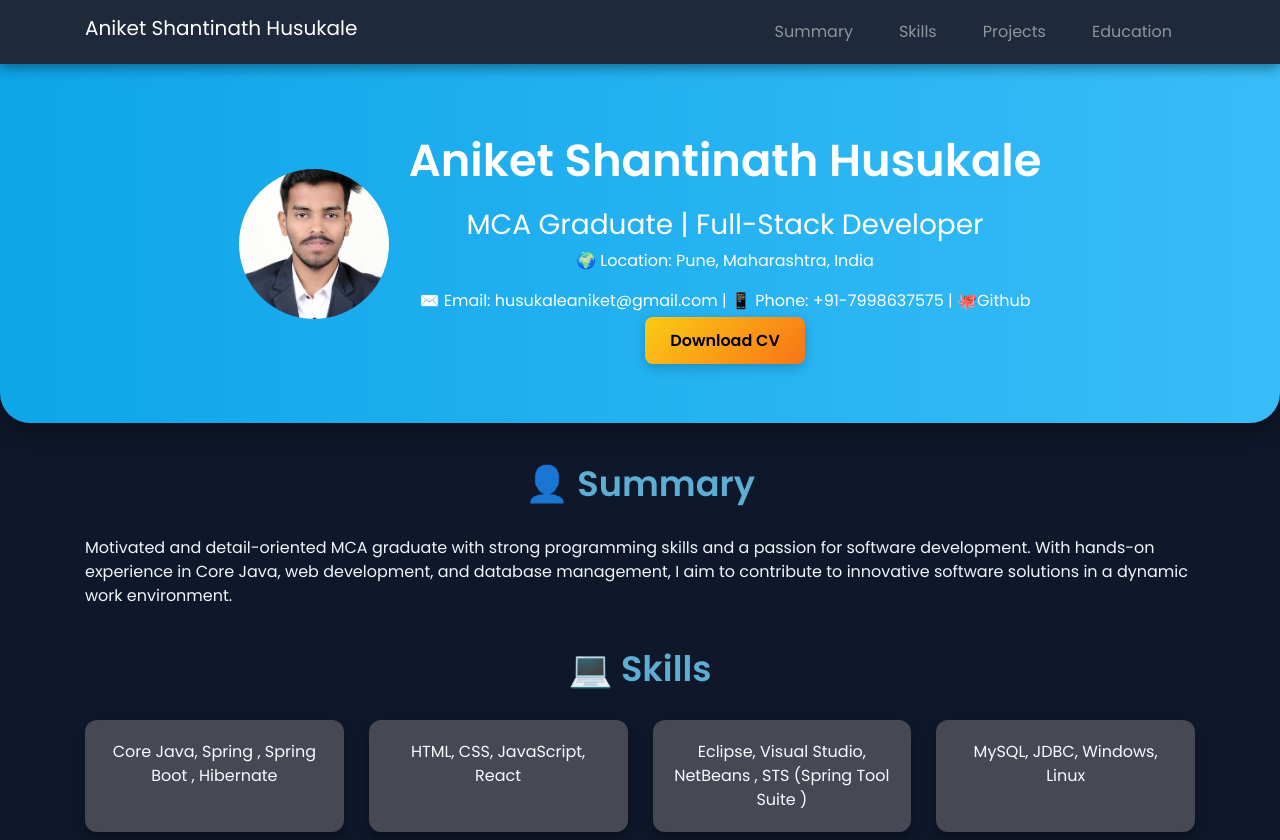
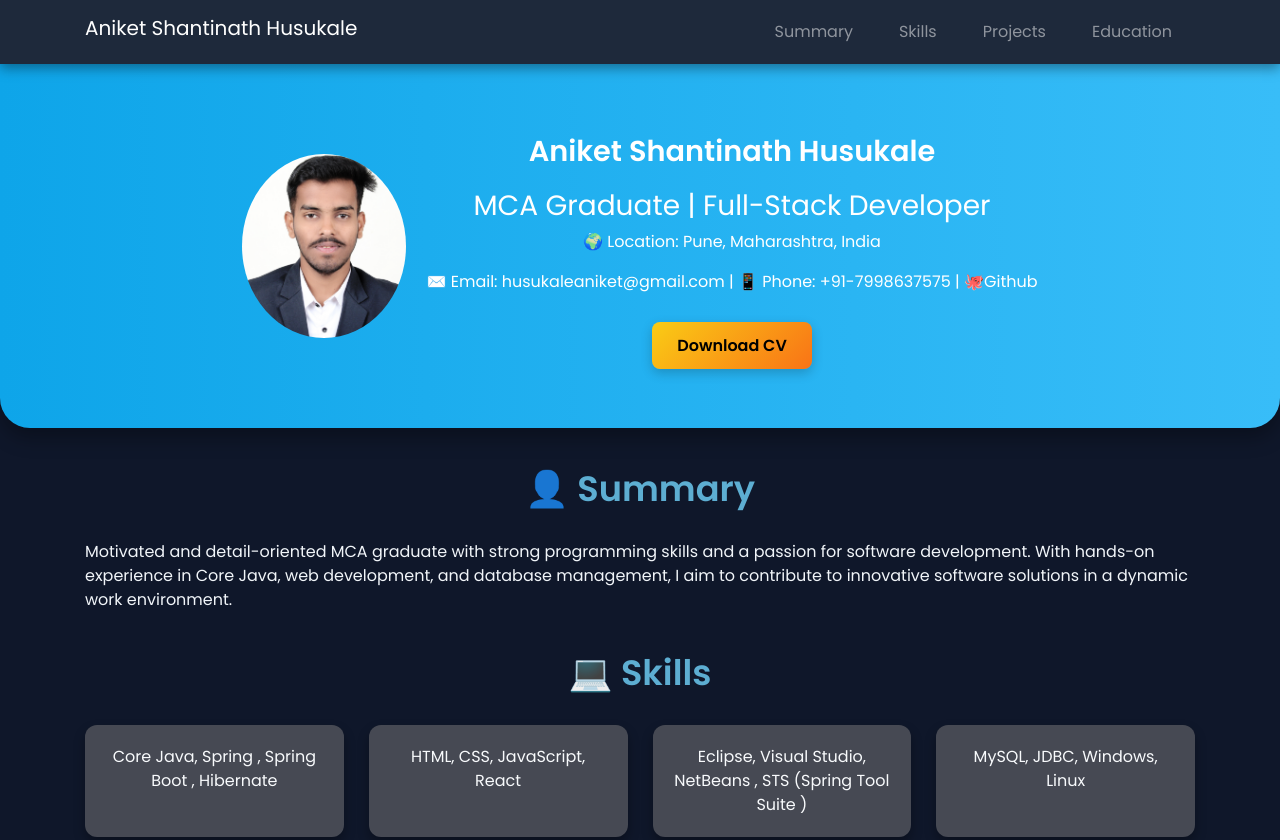
Before and after one commit to aniket7075/PortfolioNew, a plain HTML site: page Index.html in a window 1280 px wide. Shown: the top 840 px of the page. Drawn offline with nearby package versions, Linux system fonts and the light colour scheme.

Commit message:
update index

```diff
--- a/Index.html
+++ b/Index.html
@@ -46,7 +46,7 @@ header {
 }
 
 .header-content h2 {
-    font-size: 2.8rem;
+    font-size:  1.8rem;
     font-weight: 600;
     margin-bottom: 20px;
     animation: fadeIn 1s ease;
@@ -194,12 +194,13 @@ section {
             <div class="container header-content">
                 <div class="d-flex align-items-center justify-content-center">
                     <!-- Profile Image -->
-                    <img src="aaa.jpg" alt="Aniket Shantinath Husukale" class="rounded-circle" style="width: 150px; height: 150px; object-fit: cover; margin-right: 20px;">
+                    <img src="aaa.jpg" alt="Aniket Shantinath Husukale" class="rounded-circle" style="width: 164px; height: 184px; object-fit: cover; margin-right: 20px;">
                     <div>
                         <h2 class="animate-fade-in">Aniket Shantinath Husukale</h2>
                         <h3 class="animate-fade-in">MCA Graduate | Full-Stack Developer</h3>
                         <p class="animate-slide-up">🌍 Location: Pune, Maharashtra, India</p>
                         <p class="animate-slide-up">✉️ Email: <a href="mailto:husukaleaniket@gmail.com" style="color: #ffffff;">husukaleaniket@gmail.com | </a> 📱 Phone: +91-7998637575 | 🐙<a href=" https://github.com/aniket7075" style="color: #ffffff;">Github</a></p>
+                    </br>
                         <a href="/Aniket Husukale.pdf" class="cta-button">Download CV</a>
                     </div>
                 </div>
```
